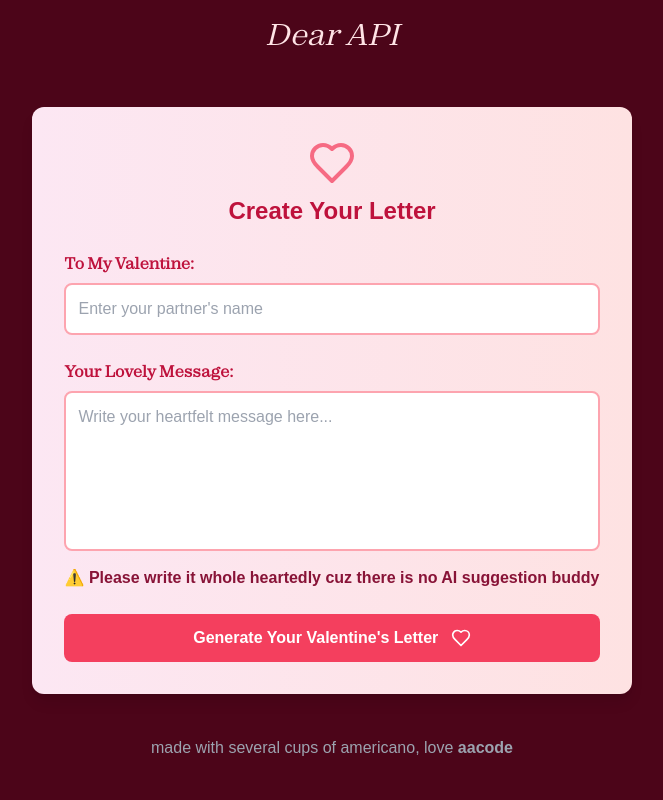
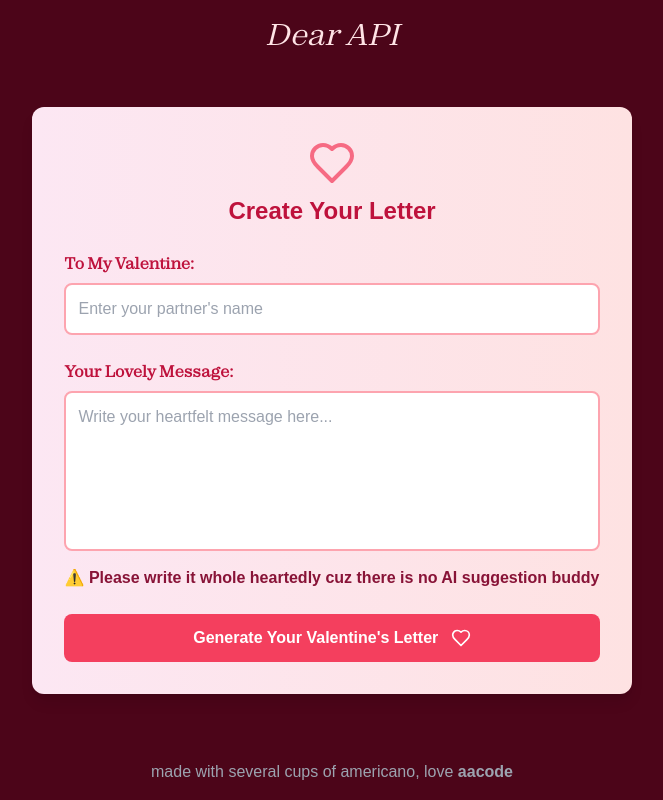
Before and after one commit to AureliaSindhu/DearAPI, a Next.js app: page /letter in a window 1280 px wide. Shown: the whole page, without its empty margins (308-971 px from the left). Built offline with nearby package versions, Linux system fonts and the light colour scheme; a web font is replaced by a local one.

Commit message:
paddings

```diff
--- a/components/DearAPI.tsx
+++ b/components/DearAPI.tsx
@@ -1,6 +1,6 @@
 export default function DearAPI() {
     return (
-        <h1 className="text-3xl font-zodiak italic text-rose-100 fixed top-0 w-full text-center p-4 z-10">
+        <h1 className="text-3xl font-zodiak italic text-rose-100 fixed top-0 w-full text-center p-4">
             Dear API
         </h1>
     );
--- a/components/Footer.tsx
+++ b/components/Footer.tsx
@@ -2,7 +2,7 @@ import React from 'react';
 
 const Footer: React.FC = () => {
     return (
-        <footer className="font-poppins w-full text-center text-gray-400 z-10 p-10 fixed bottom-0">
+        <footer className="font-poppins w-full text-center text-gray-400 p-4 fixed bottom-0">
             <p>made with several cups of americano, love
             <a href="https://www.instagram.com/aacodee/?hl=en" target="_blank" rel="noopener noreferrer">
             <strong> aacode</strong>
```
